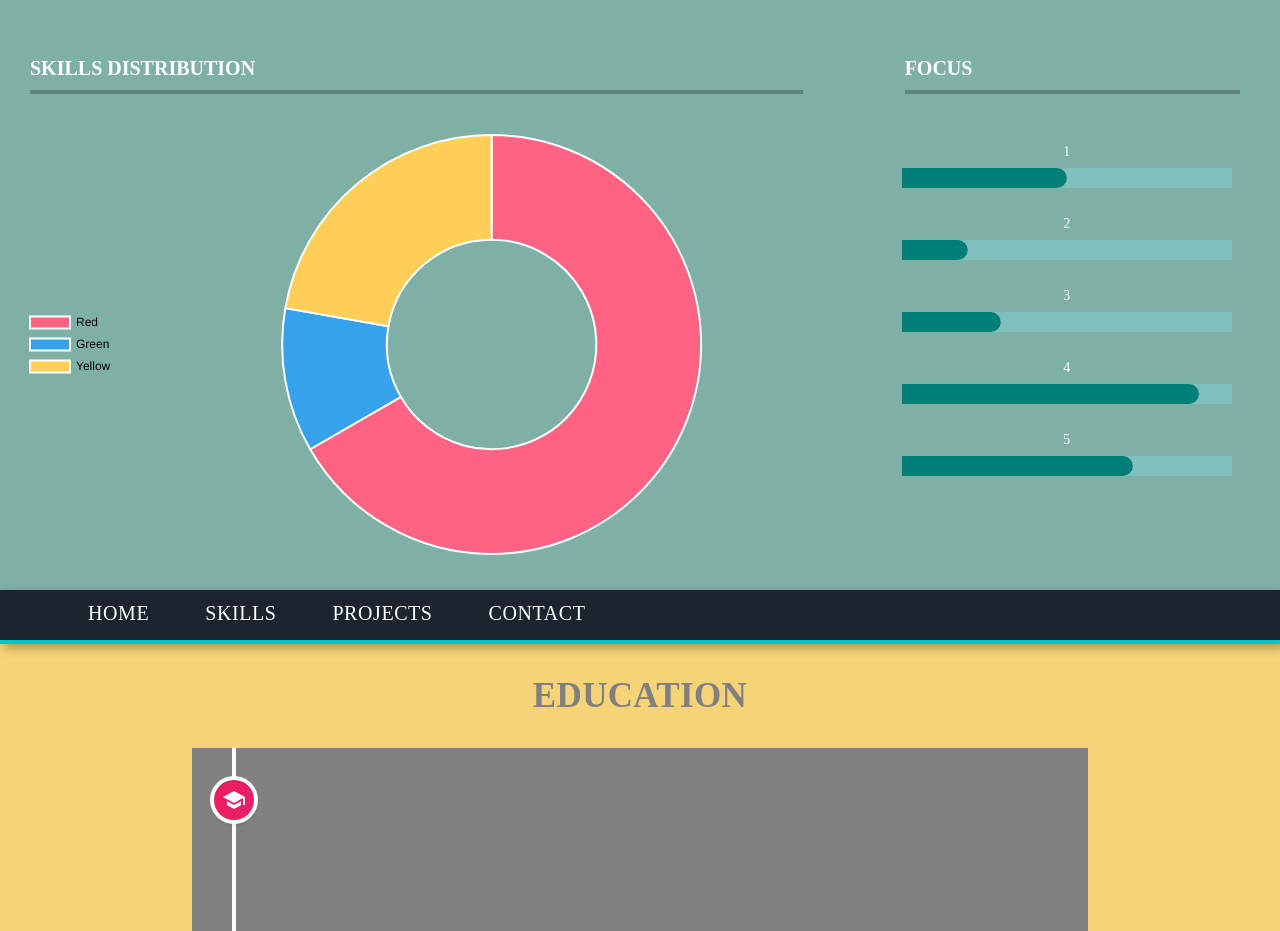
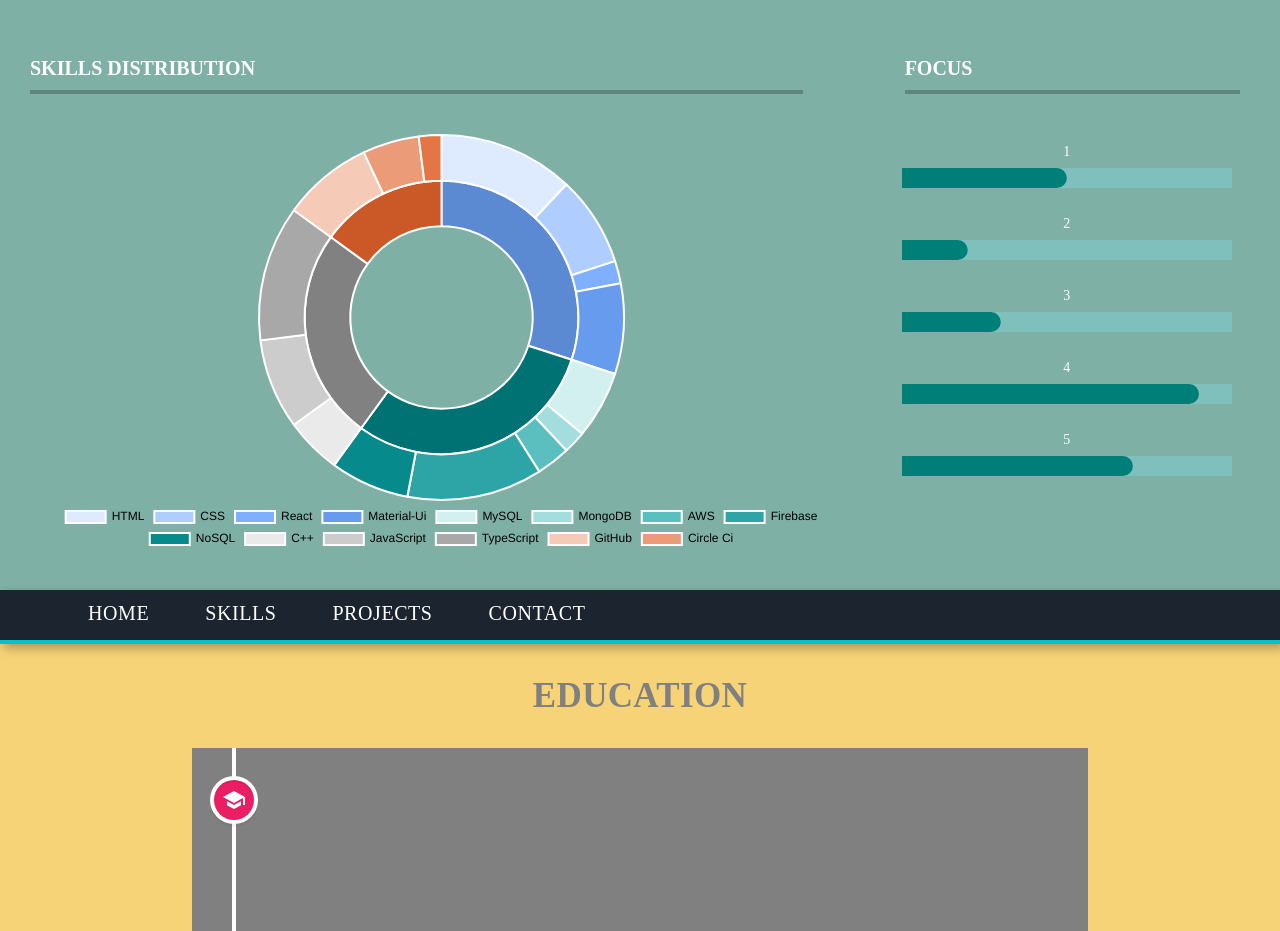
Before and after one commit to arunipatel06/portfolio, a React (Create React App) app in the folder my-portfolio/: page / in a window 1280 px wide. Shown: the part 1080-2011 px from the top of the page. Built offline with nearby package versions, Linux system fonts and the light colour scheme.

Commit message:
Update doughnut style

```diff
--- a/my-portfolio/src/PieChart.js
+++ b/my-portfolio/src/PieChart.js
@@ -1,37 +1,113 @@
 import React from 'react';
 import {Doughnut} from 'react-chartjs-2';
-
-const legend={
-		position: 'left',
-		labels: {
-			fontColor: 'black'
-		},
-		boxWidth:'30',
-			fontFamily: 'freight-sans-pro Helvetica Neue Helvetica Arial sans-serif',
-			fontSize: '10px'
-};
 
 const data = {
 
 	labels: [
-		'Red',
-		'Green',
-		'Yellow'
+		'HTML',
+    'CSS',
+    'React',
+    'Material-Ui',
+    'MySQL',
+    'MongoDB',
+    'AWS',
+    'Firebase',
+    'NoSQL',
+    'C++',
+    'JavaScript',
+    'TypeScript',
+    'GitHub',
+    'Circle Ci',
 	],
-	datasets: [{
-		data: [300, 50, 100],
-		backgroundColor: [
-		'#FF6384',
-		'#36A2EB',
-		'#FFCE56'
-		],
-		hoverBackgroundColor: [
-		'#FF6384',
-		'#36A2EB',
-		'#FFCE56'
-		],
-	}]
+	datasets: [
+		{
+		  data: [120, 80, 20, 80, 60, 20, 30, 120, 70, 50, 80, 120, 80, 50, 20],
+		  backgroundColor: [
+			'#deebff',
+			'#afceff',
+			'#7eb0ff',
+			'#679bed',
+			'#d3f0f0',
+			'#a3ddde',
+			'#5bbebf',
+			'#2da5a6',
+			'#078a8b',
+			'#eaeaea',
+			'#cccccc',
+			'#a8a8a8',
+			'#f5cab7',
+			'#ec9b78',
+			'#e47646',
+		  ],
+		  hoverBackgroundColor: [
+			'#324b72',
+			'#324b72',
+			'#324b72',
+			'#324b72',
+			'#005454',
+			'#005454',
+			'#005454',
+			'#005454',
+			'#005454',
+			'#4a4a4a',
+			'#4a4a4a',
+			'#4a4a4a',
+			'#7c3618',
+			'#7c3618',
+			'#7c3618',
+		  ],
+		  labels: [
+			'HTML',
+			'CSS',
+			'React',
+			'Material-Ui',
+			'MySQL',
+			'MongoDB',
+			'AWS',
+			'Firebase',
+			'NoSQL',
+			'C++',
+			'JavaScript',
+			'TypeScript',
+			'GitHub',
+			'VScode',
+			'Circle Ci',
+		  ],
+		  label: 'Outer',
+		},
+		{
+      data: [300, 300, 250, 150],
+      backgroundColor: ['#5b8ad2', '#007273', '#818181', '#cb5927'],
+      hoverBackgroundColor: ['#5b8ad2', '#007273', '#818181', '#cb5927'],
+      labels: ['Frontend Tech', 'Database', 'Languages', 'Development tools'],
+      label: 'Inner',
+    },
+  ],
 };
+
+const options = {
+	responsive: true,
+	legend: {
+	  position: 'bottom',
+	  labels: {
+		fontColor: 'black',
+	  },
+	  boxWidth: '50',
+	  fontFamily: 'freight-sans-pro Helvetica Neue Helvetica Arial sans-serif',
+	  fontSize: '20px',
+	  display: true,
+	},
+	tooltips: {
+	  callbacks: {
+		label: function (tooltipItem, data) {
+		  var dataset = data.datasets[tooltipItem.datasetIndex];
+		  var index = tooltipItem.index;
+		  return dataset.labels[index] + ': ' + dataset.data[index];
+		},
+	  },
+	},
+  };
+
 
 class PieChart extends React.Component{
   // displayName: 'Skills';
@@ -39,7 +115,7 @@
   render() {
     return (
       <div>
-        <Doughnut data={data} legend={legend} />
+        <Doughnut data={data} options={options} />
       </div>
     );
   }
```
